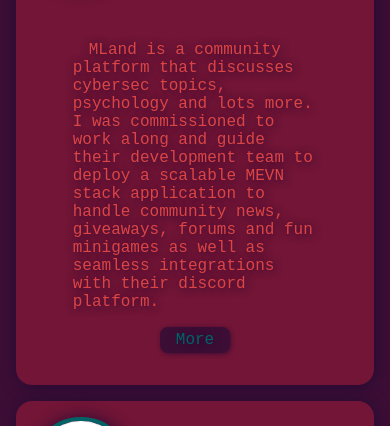
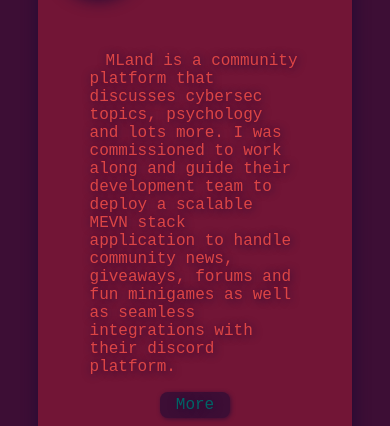
Before and after one commit to Ddenobrega/portfolio, a Vue app: page / in a window 390 px wide. Shown: the part 870-1296 px from the top of the page. Built offline with nearby package versions, Linux system fonts and the light colour scheme; a web font is replaced by a local one; what vue-particles would draw is missing.

Commit message:
updataed build and styles

```diff
--- a/src/App.vue
+++ b/src/App.vue
@@ -20,5 +20,8 @@
 		html {
 			font-size: 1rem;
 		}
+		.para {
+			padding: 0 1rem;
+		}
 	}
 </style>
--- a/src/components/Projects.vue
+++ b/src/components/Projects.vue
@@ -64,7 +64,9 @@
 	.pmain {
 		display: flex;
 		flex: 1;
-		gap: 1rem;
+		gap: 3rem;
+		justify-content: center;
+		padding: calc(100% / 16);
 		flex-wrap: wrap;
 	}
 </style>
--- a/src/components/item.vue
+++ b/src/components/item.vue
@@ -57,6 +57,9 @@
 		box-shadow: var(--bg-alt) 1px 1px 1rem;
 		font-size: 1rem;
 		padding-bottom: 1rem;
+	}
+	.item:hover {
+		box-shadow: 0 0 10px var(--fg-alt);
 	}
 
 	.lin {
```
Also changed, not shown: 11 other files (tests, documents, lock files or other folders). Lines whose indentation alone changed are shown as unchanged.
